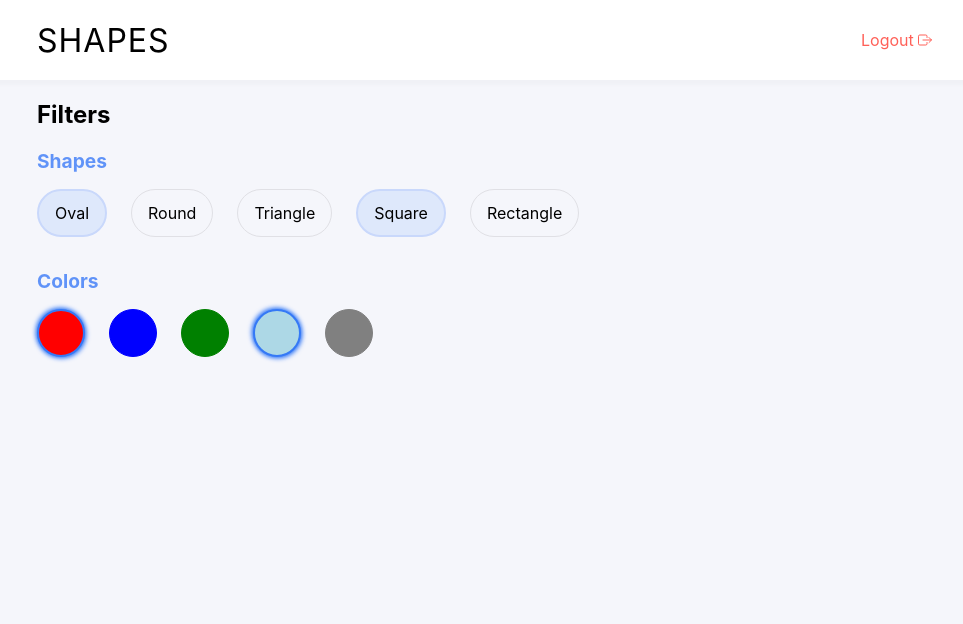
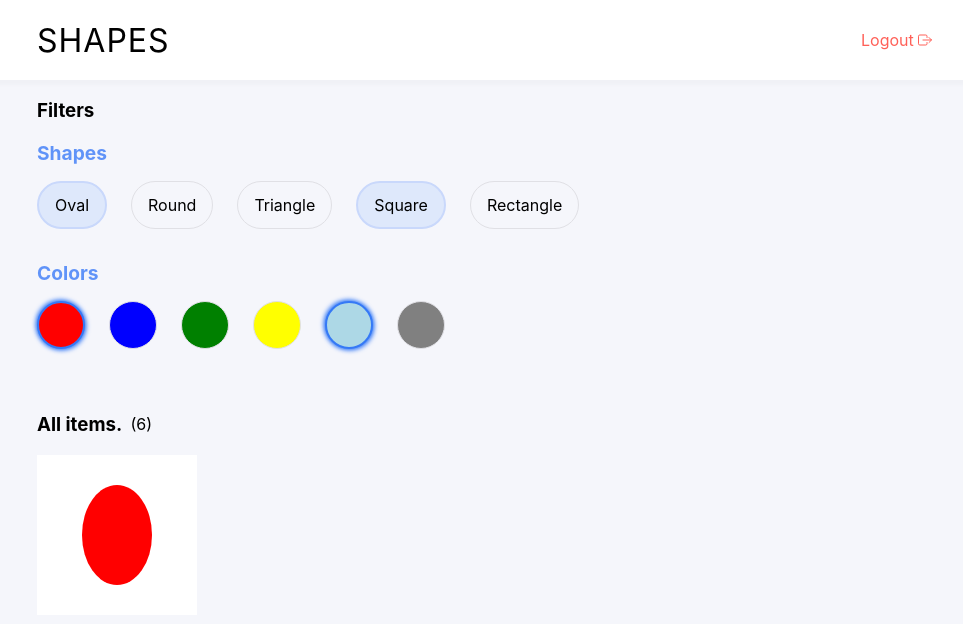
Before and after one commit to Ukhu/tql-color-shape-filters, a React (Create React App) app: page / in a window 1280 px wide. Shown: the top 624 px of the page, without its empty margins (155-1118 px from the left). Built offline with nearby package versions, Linux system fonts and the light colour scheme.

Commit message:
create item and items grid

```diff
--- a/src/components/Color.tsx
+++ b/src/components/Color.tsx
@@ -7,8 +7,8 @@ const StyledColor = styled.div<{ selected: boolean; name: string }>`
   height: 3rem;
   width: 3rem;
   background-color: ${({ name }) => name};
-  border: 1px solid ${({ name }) => name};
   border-radius: 50%;
+  border: 1px solid #e0e0e5;
   margin-right: 1.5rem;
 
   ${({ selected }) =>
--- /dev/null
+++ b/src/components/Item.tsx
@@ -0,0 +1,43 @@
+import React from "react";
+import styled from "styled-components";
+
+import { IItemProps } from "../types";
+
+import Oval from "../shapes/Oval";
+import Round from "../shapes/Round";
+import Triangle from "../shapes/Triangle";
+import Square from "../shapes/Square";
+import Rectangle from "../shapes/Rectangle";
+
+const StyledItem = styled.div`
+  display: flex;
+  justify-content: center;
+  align-items: center;
+  height: 10rem;
+  width: 10rem;
+  background-color: #ffffff;
+  margin-right: 1.5rem;
+`;
+
+const Item = ({ shape, color }: IItemProps) => {
+  return <StyledItem>{getItemShape(shape, color)}</StyledItem>;
+};
+
+const getItemShape = (shape: string, color: string) => {
+  switch (shape) {
+    case "oval":
+      return <Oval color={color} />;
+    case "round":
+      return <Round color={color} />;
+    case "triangle":
+      return <Triangle color={color} />;
+    case "square":
+      return <Square color={color} />;
+    case "rectangle":
+      return <Rectangle color={color} />;
+    default:
+      return;
+  }
+};
+
+export default Item;
--- /dev/null
+++ b/src/components/ItemGrid.tsx
@@ -0,0 +1,20 @@
+import React from "react";
+import styled from "styled-components";
+
+const StyledItemGrid = styled.div`
+  margin-bottom: 2rem;
+  display: grid;
+  grid-template-columns: repeat(5, 10rem);
+  grid-template-rows: repeat(autofill, 10rem);
+  grid-gap: 1rem;
+`;
+
+interface IItemGridProps {
+  children: React.ReactNode;
+}
+
+const ItemGrid = ({ children }: IItemGridProps) => {
+  return <StyledItemGrid>{children}</StyledItemGrid>;
+};
+
+export default ItemGrid;
--- a/src/pages/Home.tsx
+++ b/src/pages/Home.tsx
@@ -5,9 +5,22 @@ import Shape from "../components/Shape";
 import Color from "../components/Color";
 import FilterGroup from "../components/FilterGroup";
 import styled from "styled-components";
+import Item from "../components/Item";
+import ItemGrid from "../components/ItemGrid";
 
-const FiltersSection = styled.section`
+const StyledSection = styled.section`
   margin: 0 12rem;
+  margin-bottom: 4rem;
+`;
+
+const SectionHeading = styled.h3`
+  display: flex;
+  align-items: center;
+`;
+
+const ItemAmount = styled.span`
+  font-size: 1rem;
+  font-weight: normal;
 `;
 
 const Home = () => {
@@ -15,8 +28,8 @@ const Home = () => {
     <div>
       <Header />
 
-      <FiltersSection>
-        <h2>Filters</h2>
+      <StyledSection>
+        <SectionHeading>Filters</SectionHeading>
         <FilterGroup category="Shapes">
           <Shape name="Oval" selected />
           <Shape name="Round" />
@@ -29,10 +42,20 @@ const Home = () => {
           <Color name="red" selected />
           <Color name="blue" />
           <Color name="green" />
+          <Color name="yellow" />
           <Color name="lightblue" selected />
           <Color name="grey" />
         </FilterGroup>
-      </FiltersSection>
+      </StyledSection>
+
+      <StyledSection>
+        <SectionHeading>
+          All items. &nbsp;<ItemAmount>(6)</ItemAmount>
+        </SectionHeading>
+        <ItemGrid>
+          <Item color="red" shape="oval" />
+        </ItemGrid>
+      </StyledSection>
     </div>
   );
 };
--- a/src/types.ts
+++ b/src/types.ts
@@ -7,3 +7,8 @@ export interface IColorProps {
   name: string;
   selected?: boolean;
 }
+
+export interface IItemProps {
+  shape: string;
+  color: string;
+}
```
